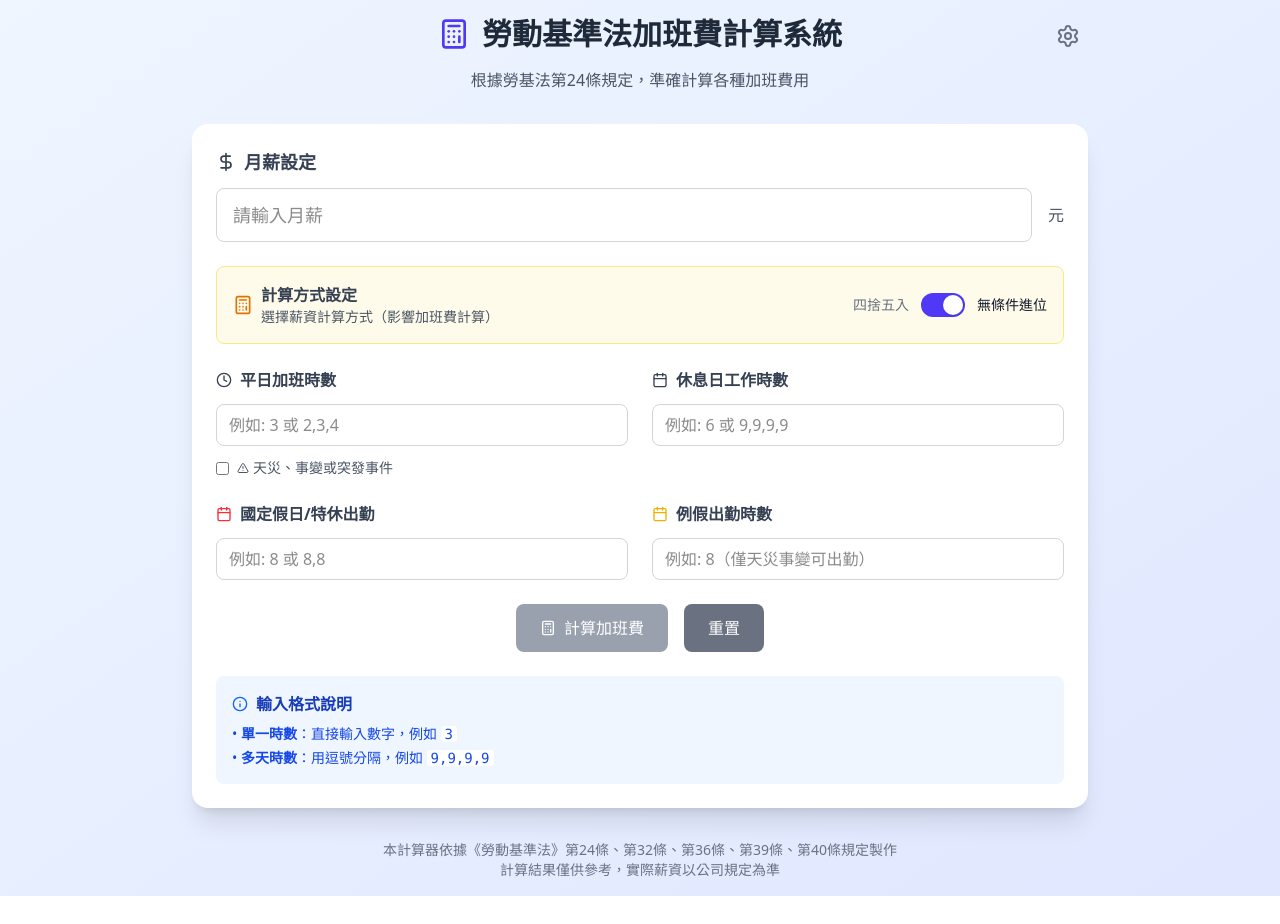
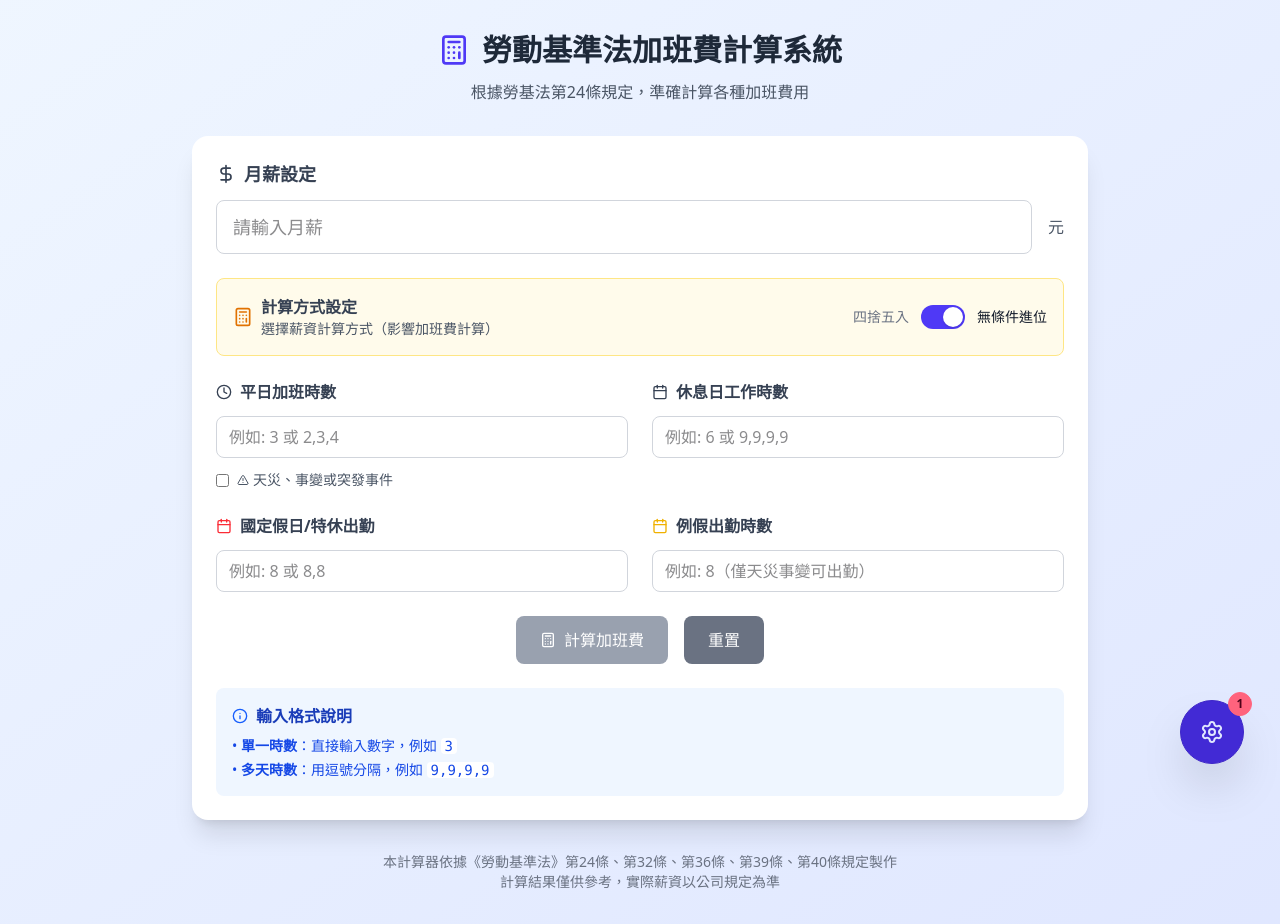
Before and after one commit to foylaou/overtimesalarycalculation, a React (Vite) app: page / in a window 1280 px wide. Before the commit the page ends 896 px from the top, so only its background shows below. Built offline with nearby package versions, Linux system fonts and the light colour scheme.

Commit message:
設定泡泡

```diff
--- /dev/null
+++ b/src/components/FloatingButton.tsx
@@ -0,0 +1,66 @@
+import React, {useState} from "react";
+import {MessageCircleMore} from "lucide-react";
+
+
+interface FloatingChatButtonProps {
+  onClick: () => void;
+  unreadCount: number;
+  className?: string;
+  icon?: React.ReactNode;
+  accessKey?: string;
+}
+
+
+const FloatingButton: React.FC<FloatingChatButtonProps> = ({
+                                                                   onClick,
+                                                                   unreadCount,
+                                                                   className,
+                                                                   icon,
+                                                                   accessKey
+                                                               }) => {
+  const [isHovered, setIsHovered] = useState(false);
+
+
+
+  return (
+    <div className={className?(className):`fixed bottom-4 right-4 sm:bottom-6 sm:right-6 md:bottom-9 md:right-9 z-50`}>
+      <div className="relative">
+        <button
+          accessKey={accessKey?(accessKey):'h'}
+          onClick={onClick}
+          onMouseEnter={() => setIsHovered(true)}
+          onMouseLeave={() => setIsHovered(false)}
+          className={`btn btn-circle btn-primary shadow-2xl transition-all duration-300
+            w-12 h-12 sm:w-14 sm:h-14 md:w-16 md:h-16 min-h-0 ${
+            isHovered
+              ? 'shadow-xl scale-110'
+              : 'hover:shadow-xl hover:scale-105'
+          }`}
+          style={{
+            animation: 'bounceIn 0.5s ease-out'
+          }}
+        >
+            {icon?(icon):(
+                            <MessageCircleMore className={`h-5 w-5 sm:h-6 sm:w-6 md:h-8 md:w-8 transition-transform duration-200 ${isHovered ? 'scale-110' : ''}`} />
+            )}
+
+
+        </button>
+
+        {/* 未讀訊息徽章 */}
+        {unreadCount > 0 && (
+          <div
+            className="absolute -top-1 -right-1 sm:-top-2 sm:-right-2 badge badge-sm badge-error font-bold rounded-full h-5 w-5 sm:h-6 sm:w-6 flex items-center justify-center"
+            style={{
+              animation: 'pulse 2s infinite, bounceIn 0.5s ease-out'
+            }}
+          >
+            {unreadCount > 99 ? '99+' : unreadCount}
+          </div>
+        )}
+      </div>
+    </div>
+  );
+};
+
+export default FloatingButton;
--- a/src/components/SalaryCalculator.tsx
+++ b/src/components/SalaryCalculator.tsx
@@ -5,9 +5,11 @@ import {DEFAULT_RATES, useRateStore} from "../store/useRatestore.ts";
 import {useEditDialog} from "../hook/useEditDialog.tsx";
 import SettingsForm, {type SettingsFormData} from "./SettingsForm.tsx";
 import { createCustomCalculator} from "../utils/SalaryCalculatorService.ts";
+import FloatingButton from "./FloatingButton.tsx";
 
 const SalaryCalculator: React.FC = () => {
   const [monthlySalary, setMonthlySalary] = useState<string>('');
+  const [showmodel, setShowModel] = useState<boolean>(false);
   const [workData, setWorkData] = useState<WorkDataInput>({
     weekdayOvertime: '',
     restDayWork: '',
@@ -45,6 +47,7 @@ const SalaryCalculator: React.FC = () => {
 
   // 開啟設定對話框
   const handleOpenSettings = useCallback(async () => {
+      setShowModel(true)
     const result = await editDialog({
       cardTitle: "自訂倍率設定",
       initialData: { customRates, useCeilingCalculation },
@@ -64,7 +67,12 @@ const SalaryCalculator: React.FC = () => {
             setCustomRates(key as keyof typeof result.customRates, result.customRates[key as keyof typeof result.customRates]);
         });
       setUseCeilingCalculation(result.useCeilingCalculation);
+               setShowModel(false)
+    }else {
+         setShowModel(false)
     }
+
+
   }, [editDialog, customRates, useCeilingCalculation, setCustomRates]);
 
   // 計算綜合加班費 - 使用封裝的服務
@@ -124,7 +132,7 @@ const SalaryCalculator: React.FC = () => {
   const showCalculationComparison = true;
 
   return (
-    <div className="min-h-screen bg-gradient-to-br from-blue-50 to-indigo-100 p-4">
+<div className="min-h-screen bg-gradient-to-br from-blue-50 to-indigo-100 p-4 sm:p-6 lg:p-8">
   <div className="max-w-4xl mx-auto">
     {/* Header */}
     <div className="text-center mb-8 relative">
@@ -132,21 +140,25 @@ const SalaryCalculator: React.FC = () => {
         onClick={handleOpenSettings}
         className="absolute top-0 right-0 p-2 text-gray-500 hover:text-indigo-600 hover:bg-white hover:shadow-md rounded-lg transition-all duration-200"
         title="自訂倍率設定"
+        aria-label="自訂倍率設定"
       >
-            <Settings className="w-6 h-6" />
+
       </button>
-
-          <div className="flex justify-center items-center gap-3 mb-4">
+      <div className="flex flex-col items-center gap-2 mb-4">
+        <div className="flex justify-center items-center gap-3">
           <Calculator className="w-8 h-8 text-indigo-600" />
-            <h1 className="text-3xl font-bold text-gray-800">勞動基準法加班費計算系統</h1>
+          <h1 className="text-2xl sm:text-3xl font-bold text-gray-800">勞動基準法加班費計算系統</h1>
         </div>
-          <p className="text-gray-600">根據勞基法第24條規定，準確計算各種加班費用</p>
+        <p className="text-sm sm:text-base text-gray-600 mt-1">根據勞基法第24條規定，準確計算各種加班費用</p>
+      </div>
     </div>
 
     {/* Main Content */}
-        <div className="bg-white rounded-2xl shadow-xl p-6 mb-6">
+    <div className="bg-white rounded-2xl shadow-xl p-4 sm:p-6 mb-6">
+
       {/* 月薪輸入 */}
       <div className="mb-6">
+
         <label className="flex items-center gap-2 text-lg font-semibold text-gray-700 mb-3">
           <DollarSign className="w-5 h-5" />
           月薪設定
@@ -158,6 +170,7 @@ const SalaryCalculator: React.FC = () => {
             onChange={(e) => setMonthlySalary(e.target.value)}
             placeholder="請輸入月薪"
             className="flex-1 px-4 py-3 border border-gray-300 rounded-lg focus:ring-2 focus:ring-indigo-500 focus:border-indigo-500 text-lg"
+            aria-label="請輸入月薪"
           />
           <span className="text-gray-600 font-medium">元</span>
         </div>
@@ -165,7 +178,7 @@ const SalaryCalculator: React.FC = () => {
 
       {/* 計算方式開關 */}
       <div className="mb-6 p-4 bg-amber-50 border border-amber-200 rounded-lg">
-            <div className="flex items-center justify-between">
+        <div className="flex flex-col sm:flex-row sm:items-center sm:justify-between gap-4">
           <div className="flex items-center gap-2">
             <Calculator className="w-5 h-5 text-amber-600" />
             <div>
@@ -173,8 +186,7 @@ const SalaryCalculator: React.FC = () => {
               <p className="text-sm text-gray-600">選擇薪資計算方式（影響加班費計算）</p>
             </div>
           </div>
-
-              <div className="flex items-center gap-3">
+          <div className="flex items-center gap-3 mt-2 sm:mt-0">
             <span className={`text-sm font-medium ${!useCeilingCalculation ? 'text-gray-900' : 'text-gray-500'}`}>
               四捨五入
             </span>
@@ -183,17 +195,14 @@ const SalaryCalculator: React.FC = () => {
                 ...prev,
                 useCeilingCalculation: !prev.useCeilingCalculation
               }))}
-                  className={`relative inline-flex h-6 w-11 flex-shrink-0 cursor-pointer rounded-full border-2 border-transparent transition-colors duration-200 ease-in-out focus:outline-none focus:ring-2 focus:ring-indigo-600 focus:ring-offset-2 ${
-                    useCeilingCalculation ? 'bg-indigo-600' : 'bg-gray-200'
-                  }`}
+              className={`relative inline-flex h-6 w-11 flex-shrink-0 cursor-pointer rounded-full border-2 border-transparent transition-colors duration-200 ease-in-out focus:outline-none focus:ring-2 focus:ring-indigo-600 focus:ring-offset-2 ${useCeilingCalculation ? 'bg-indigo-600' : 'bg-gray-200'}`}
               role="switch"
               aria-checked={useCeilingCalculation}
+              aria-label="切換計算方式"
             >
               <span
                 aria-hidden="true"
-                    className={`pointer-events-none inline-block h-5 w-5 rounded-full bg-white shadow transform ring-0 transition duration-200 ease-in-out ${
-                      useCeilingCalculation ? 'translate-x-5' : 'translate-x-0'
-                    }`}
+                className={`pointer-events-none inline-block h-5 w-5 rounded-full bg-white shadow transform ring-0 transition duration-200 ease-in-out ${useCeilingCalculation ? 'translate-x-5' : 'translate-x-0'}`}
               />
             </button>
             <span className={`text-sm font-medium ${useCeilingCalculation ? 'text-gray-900' : 'text-gray-500'}`}>
@@ -201,7 +210,6 @@ const SalaryCalculator: React.FC = () => {
             </span>
           </div>
         </div>
-
         {monthlySalary && (
           <div className="mt-3 pt-3 border-t border-amber-200">
             <div className="flex justify-between text-sm">
@@ -219,22 +227,17 @@ const SalaryCalculator: React.FC = () => {
       {/* 薪資比較 */}
       {monthlySalary && showCalculationComparison && (
         <div className="mb-6 p-4 bg-gray-50 rounded-lg">
-              <div className="flex justify-between items-center mb-3">
+          <div className="flex flex-col sm:flex-row sm:justify-between sm:items-center mb-3">
             <h3 className="font-semibold text-gray-700">薪資計算方式</h3>
             <button
               onClick={() => setShowComparison(!showComparison)}
-                  className="text-indigo-600 hover:text-indigo-800 text-sm font-medium transition-colors"
+              className="text-indigo-600 hover:text-indigo-800 text-sm font-medium transition-colors mt-2 sm:mt-0"
             >
               {showComparison ? '隱藏' : '顯示'} 計算比較
             </button>
           </div>
-
           <div className="grid grid-cols-1 gap-4">
-                <div className={`p-3 rounded transition-all duration-200 ${
-                  useCeilingCalculation
-                    ? 'bg-indigo-50 border-2 border-indigo-200'
-                    : 'bg-gray-100 border border-gray-200'
-                }`}>
+            <div className={`p-3 rounded transition-all duration-200 ${useCeilingCalculation ? 'bg-indigo-50 border-2 border-indigo-200' : 'bg-gray-100 border border-gray-200'}`}>
               <div className="flex items-center justify-between">
                 <div>
                   <p className="text-sm text-gray-600">
@@ -244,13 +247,8 @@ const SalaryCalculator: React.FC = () => {
                 </div>
               </div>
             </div>
-
             {showComparison && (
-                  <div className={`p-3 rounded transition-all duration-200 ${
-                    !useCeilingCalculation
-                      ? 'bg-indigo-50 border-2 border-indigo-200'
-                      : 'bg-gray-100 border border-gray-200'
-                  }`}>
+              <div className={`p-3 rounded transition-all duration-200 ${!useCeilingCalculation ? 'bg-indigo-50 border-2 border-indigo-200' : 'bg-gray-100 border border-gray-200'}`}>
                 <div className="flex items-center justify-between">
                   <div>
                     <p className="text-sm text-gray-600">
@@ -341,11 +339,11 @@ const SalaryCalculator: React.FC = () => {
       </div>
 
       {/* 操作按鈕 */}
-          <div className="flex gap-4 justify-center">
+      <div className="flex flex-col sm:flex-row gap-4 justify-center">
         <button
           onClick={calculateComprehensive}
           disabled={!monthlySalary}
-              className="px-6 py-3 bg-indigo-600 text-white rounded-lg hover:bg-indigo-700 disabled:bg-gray-400 disabled:cursor-not-allowed font-medium transition-colors flex items-center gap-2"
+          className="px-6 py-3 bg-indigo-600 text-white rounded-lg hover:bg-indigo-700 disabled:bg-gray-400 disabled:cursor-not-allowed font-medium transition-colors flex items-center justify-center gap-2"
         >
           <Calculator className="w-4 h-4" />
           計算加班費
@@ -373,8 +371,8 @@ const SalaryCalculator: React.FC = () => {
 
     {/* 計算結果 */}
     {results && (
-          <div className="bg-white rounded-2xl shadow-xl p-6">
-            <h2 className="text-2xl font-bold text-gray-800 mb-6 flex items-center gap-2">
+      <div className="bg-white rounded-2xl shadow-xl p-4 sm:p-6 mt-6">
+        <h2 className="text-xl sm:text-2xl font-bold text-gray-800 mb-6 flex items-center gap-2">
           <DollarSign className="w-6 h-6 text-green-600" />
           計算結果
         </h2>
@@ -383,7 +381,7 @@ const SalaryCalculator: React.FC = () => {
         <div className="bg-gradient-to-r from-green-500 to-emerald-500 text-white p-6 rounded-xl mb-6">
           <div className="text-center">
             <p className="text-lg opacity-90">總加給工資</p>
-                <p className="text-4xl font-bold">{Math.round(results.totalPay).toLocaleString()} 元</p>
+            <p className="text-3xl sm:text-4xl font-bold">{Math.round(results.totalPay).toLocaleString()} 元</p>
             <p className="text-sm opacity-75 mt-2">
               計算方式：{useCeilingCalculation ? '無條件進位' : '四捨五入'}
               {useCeilingCalculation && ' (保護勞工權益)'}
@@ -479,6 +477,13 @@ const SalaryCalculator: React.FC = () => {
 
     {/* EditDialog Component */}
     {EditComponent}
+      {!showmodel &&
+          <FloatingButton
+        onClick={handleOpenSettings} unreadCount={1}
+        icon={<Settings
+        />}
+    />
+      }
 
     {/* Footer */}
     <div className="text-center mt-8 text-sm text-gray-500">
--- a/src/components/SettingsForm.tsx
+++ b/src/components/SettingsForm.tsx
@@ -52,6 +52,7 @@ const SettingsForm: React.FC<SettingsFormProps> = ({
   initialData,
   onConfirm,
   onCancel,
+
 }) => {
   const [formData, setFormData] = useState<SettingsFormData>(() => ({
     customRates: initialData?.customRates || DEFAULT_RATES,
```
Lines whose indentation alone changed are shown as unchanged.
